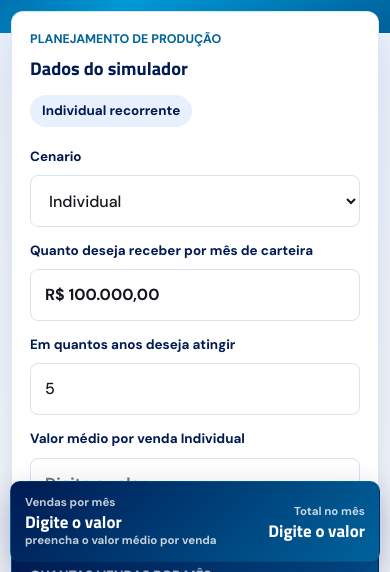
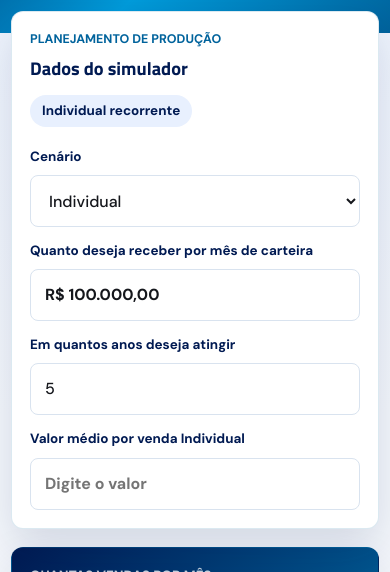
Before and after one commit to josecarlosexecutivo-ship-it/simulador, a website: page index.html in a window 390 px wide. Shown: the part 272-844 px from the top of the page. Drawn offline with Linux system fonts and the light colour scheme.

Commit message:
Remove overlay e simplifica resultado mobile

```diff
--- a/index.html
+++ b/index.html
@@ -38,7 +38,7 @@
 
       <form id="simulator-form" class="form-grid" autocomplete="off">
         <label class="field span-2" for="scenario">
-          <span>Cenario</span>
+          <span>Cenário</span>
           <select id="scenario" name="scenario">
             <option value="individual">Individual</option>
             <option value="nivelado">Prêmio Nivelado</option>
@@ -132,8 +132,7 @@
               <th>Comissão recorrente</th>
               <th>Agenciamento</th>
               <th>Venda mensal</th>
-              <th>Media tecnica</th>
-              <th>Total no periodo</th>
+              <th>Total no período</th>
               <th>Carteira final</th>
             </tr>
           </thead>
@@ -144,24 +143,12 @@
 
     <section class="panel note-panel" aria-label="Regras aplicadas">
       <h2>Regras aplicadas</h2>
-      <p>Individual/Tradicional: 150% de agenciamento e 22% de comissao recorrente.</p>
+      <p>Individual/Tradicional: 150% de agenciamento e 22% de comissão recorrente.</p>
       <p>Prêmio Nivelado: usa as opções de prazo e política de comissão da tabela do projeto.</p>
       <p>Empresarial: Global e PME usam a política de Vida em Grupo. A partir da opção 8, a tabela considera somente carteira.</p>
     </section>
   </main>
 
-  <aside class="mobile-summary" aria-label="Resumo do resultado" aria-live="polite">
-    <div>
-      <span>Vendas por mês</span>
-      <strong id="mobileSummarySales">Digite o valor</strong>
-      <small id="mobileSummaryHint">preencha o valor médio</small>
-    </div>
-    <div>
-      <span>Total no mês</span>
-      <strong id="mobileSummaryValue">Digite o valor</strong>
-    </div>
-  </aside>
-
   <script src="script.js"></script>
 </body>
 </html>
--- a/script.js
+++ b/script.js
@@ -230,8 +230,7 @@
     formatPracticalSales,
     currentTicketLabel,
     monthlySalesHint,
-    necessaryMonthlyValueLabel,
-    mobileSummaryValues
+    necessaryMonthlyValueLabel
   };
 
   if (typeof module !== "undefined" && module.exports) {
@@ -264,10 +263,7 @@
     monthlyPremium: documentRef.getElementById("metricMonthlyPremium"),
     recurring: documentRef.getElementById("metricRecurring"),
     lineCards: documentRef.getElementById("lineCards"),
-    table: documentRef.getElementById("resultsTable"),
-    mobileSales: documentRef.getElementById("mobileSummarySales"),
-    mobileHint: documentRef.getElementById("mobileSummaryHint"),
-    mobileValue: documentRef.getElementById("mobileSummaryValue")
+    table: documentRef.getElementById("resultsTable")
   };
 
   function fillSelect(select, options, selectedCode) {
@@ -472,14 +468,6 @@
     return formatCurrency(result.practicalMonthlyPremium);
   }
 
-  function mobileSummaryValues(result) {
-    return {
-      sales: formatPracticalSales(result.monthlySales),
-      hint: monthlySalesHint(result),
-      value: necessaryMonthlyValueLabel(result)
-    };
-  }
-
   function makeLineCard(line) {
     const article = documentRef.createElement("article");
     article.className = "line-card";
@@ -526,7 +514,6 @@
       percentage(line.policy.recurringPct),
       line.policy.carteiraOnly ? "Somente carteira" : percentage(line.policy.firstPct),
       formatPracticalSales(line.monthlySales),
-      formatQuantity(line.monthlySales),
       formatQuantity(line.totalSales),
       formatCurrency(line.recurringAtEnd)
     ].forEach((value) => {
@@ -561,11 +548,6 @@
     output.monthlyPremium.textContent = necessaryMonthlyValueLabel(result);
     output.recurring.textContent = formatCurrency(result.recurringAtEnd);
 
-    const mobile = mobileSummaryValues(result);
-    output.mobileSales.textContent = mobile.sales;
-    output.mobileHint.textContent = mobile.hint;
-    output.mobileValue.textContent = mobile.value;
-
     output.lineCards.textContent = "";
     result.lines.forEach((line) => output.lineCards.appendChild(makeLineCard(line)));
 
--- a/styles.css
+++ b/styles.css
@@ -391,10 +391,6 @@ tbody tr:last-child td {
   color: #475467;
 }
 
-.mobile-summary {
-  display: none;
-}
-
 @media (min-width: 680px) {
   .hero__inner {
     padding-top: 30px;
@@ -442,10 +438,6 @@ tbody tr:last-child td {
 }
 
 @media (max-width: 420px) {
-  body {
-    padding-bottom: calc(118px + env(safe-area-inset-bottom));
-  }
-
   .hero__inner,
   .page-shell {
     width: min(100% - 22px, 1120px);
@@ -480,46 +472,4 @@ tbody tr:last-child td {
   .table-frame {
     display: none;
   }
-
-  .mobile-summary {
-    position: fixed;
-    right: 10px;
-    bottom: calc(10px + env(safe-area-inset-bottom));
-    left: 10px;
-    z-index: 20;
-    display: grid;
-    grid-template-columns: 1fr auto;
-    gap: 10px;
-    align-items: center;
-    padding: 12px 14px;
-    border: 1px solid rgba(0, 99, 156, 0.2);
-    border-radius: 10px;
-    color: #fff;
-    background: linear-gradient(135deg, var(--mag-blue-dark), var(--mag-blue));
-    box-shadow: 0 14px 34px rgba(0, 26, 82, 0.28);
-  }
-
-  .mobile-summary span,
-  .mobile-summary small {
-    display: block;
-    color: rgba(255, 255, 255, 0.76);
-    font-size: 0.72rem;
-    font-weight: 600;
-  }
-
-  .mobile-summary strong {
-    display: block;
-    margin-top: 2px;
-    color: #fff;
-    font-family: "Titillium Web", Arial, sans-serif;
-    font-size: 1.06rem;
-    font-weight: 700;
-    line-height: 1.08;
-    overflow-wrap: anywhere;
-  }
-
-  .mobile-summary div:last-child {
-    min-width: 112px;
-    text-align: right;
-  }
 }
```
Also changed, not shown: tests/simulator.test.js (+9 -18 lines).
